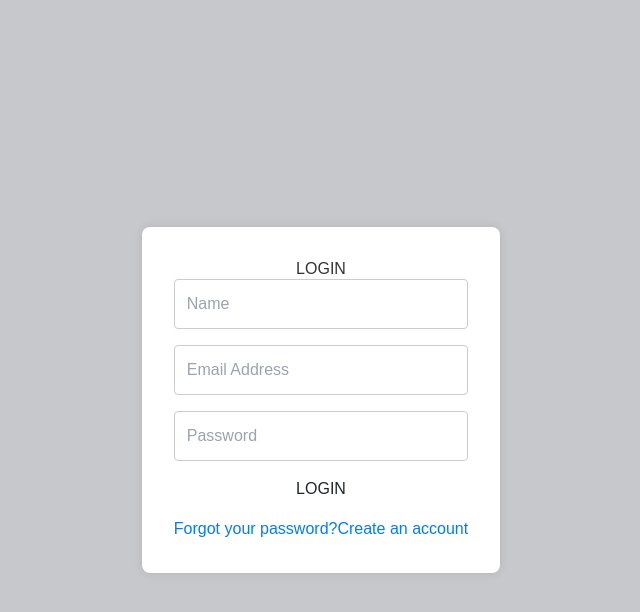
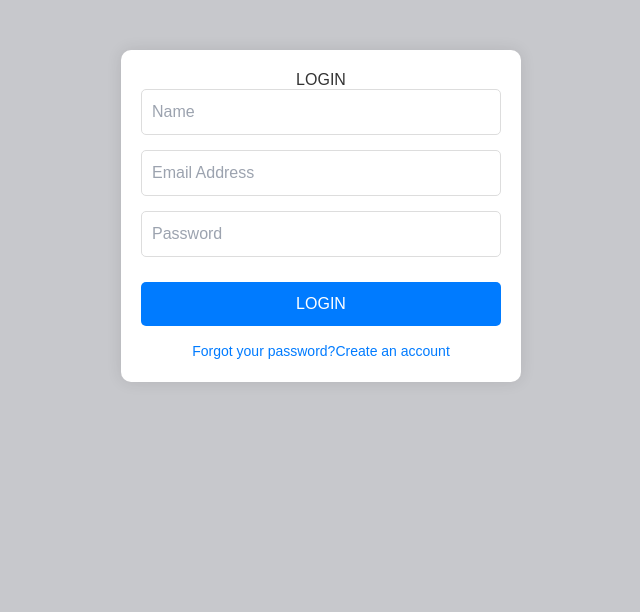
Before and after one commit to GathogoG/zuri-trends-mall, a React (Vite) app in the folder Frontend/zuri-trends/: page /login in a window 1280 px wide. Shown: the top 612 px of the page, without its empty margins (319-959 px from the left). Built offline with nearby package versions, Linux system fonts and the light colour scheme.

Commit message:
styled login and signup

```diff
--- a/Frontend/zuri-trends/src/components/Login/Login.css
+++ b/Frontend/zuri-trends/src/components/Login/Login.css
@@ -1,88 +1,90 @@
-/* Login.css */
-
 body {
-  font-family: 'Arial', sans-serif;
-  background: #f0f0f0;
-  display: flex;
-  justify-content: center;
-  align-items: center;
-  height: 100vh;
-  margin: 0;
+  background-color: #f7f7f7;
+  font-family: Arial, sans-serif;
 }
 
 .login-container {
-  background: #fff;
-  padding: 2em;
-  border-radius: 8px;
-  box-shadow: 0 0 10px rgba(0, 0, 0, 0.1);
+  width: 100%;
   max-width: 400px;
-  width: 100%;
+  margin: 50px auto;
+  padding: 20px;
+  background-color: #fff;
+  border-radius: 10px;
+  box-shadow: 0px 0px 15px rgba(0, 0, 0, 0.1);
+}
+
+form {
+  display: flex;
+  flex-direction: column;
 }
 
 h2 {
   text-align: center;
-  margin-bottom: 1em;
+  color: #333;
+  margin-bottom: 20px;
+}
+
+.input-group {
+  margin-bottom: 15px;
+  display: flex;
+  flex-direction: column;
+}
+
+.input-group input {
+  padding: 10px;
+  border: 1px solid #ddd;
+  border-radius: 5px;
+  font-size: 16px;
   color: #333;
 }
 
-.input-group {
-  margin-bottom: 1em;
+.input-group input:focus {
+  outline: none;
+  border-color: #007bff;
+  box-shadow: 0px 0px 5px rgba(0, 123, 255, 0.3);
 }
 
-input[type="text"],
-input[type="email"],
-input[type="password"] {
-  width: 100%;
-  padding: 0.75em;
-  border: 1px solid #ccc;
-  border-radius: 4px;
-  box-sizing: border-box;
+button[type="submit"] {
+  padding: 10px;
+  background-color: #007bff;
+  color: #fff;
+  border: none;
+  border-radius: 5px;
+  font-size: 16px;
+  cursor: pointer;
+  margin-top: 10px;
 }
 
-input[type="text"]:focus,
-input[type="email"]:focus,
-input[type="password"]:focus {
-  border-color: #007bff;
-  outline: none;
-}
-
-button {
-  width: 100%;
-  padding: 0.75em;
-  background: #007bff;
-  border: none;
-  border-radius: 4px;
-  color: #fff;
-  font-size: 1em;
-  cursor: pointer;
-}
-
-button:hover {
-  background: #0056b3;
+button[type="submit"]:hover {
+  background-color: #0056b3;
 }
 
 .extra-links {
-  text-align: center;
-  margin-top: 1em;
+  display: flex;
+  justify-content: space-between;
+  margin-top: 15px;
 }
 
 .extra-links a {
   color: #007bff;
   text-decoration: none;
+  font-size: 14px;
 }
 
 .extra-links a:hover {
   text-decoration: underline;
 }
 
-.error-message {
-  color: #e74c3c;
+.success-message {
+  color: #28a745;
   text-align: center;
-  margin-bottom: 1em;
+  font-size: 14px;
+  margin-bottom: 15px;
 }
 
-.success-message {
-  color: #2ecc71;
+.error-message {
+  color: #dc3545;
   text-align: center;
-  margin-bottom: 1em;
+  font-size: 14px;
+  margin-bottom: 15px;
 }
--- a/Frontend/zuri-trends/src/components/Signup/Signup.css
+++ b/Frontend/zuri-trends/src/components/Signup/Signup.css
@@ -1,87 +1,90 @@
-
 body {
-  font-family: 'Arial', sans-serif;
-  background: #f0f0f0;
-  display: flex;
-  justify-content: center;
-  align-items: center;
-  height: 100vh;
-  margin: 0;
+  background-color: #f7f7f7;
+  font-family: Arial, sans-serif;
 }
 
 .signup-container {
-  background: #fff;
-  padding: 2em;
-  border-radius: 8px;
-  box-shadow: 0 0 10px rgba(0, 0, 0, 0.1);
+  width: 100%;
   max-width: 400px;
-  width: 100%;
+  margin: 50px auto;
+  padding: 20px;
+  background-color: #fff;
+  border-radius: 10px;
+  box-shadow: 0px 0px 15px rgba(0, 0, 0, 0.1);
+}
+
+form {
+  display: flex;
+  flex-direction: column;
 }
 
 h2 {
   text-align: center;
-  margin-bottom: 1em;
+  color: #333;
+  margin-bottom: 20px;
+}
+
+.input-group {
+  margin-bottom: 15px;
+  display: flex;
+  flex-direction: column;
+}
+
+.input-group input {
+  padding: 10px;
+  border: 1px solid #ddd;
+  border-radius: 5px;
+  font-size: 16px;
   color: #333;
 }
 
-.input-group {
-  margin-bottom: 1em;
+.input-group input:focus {
+  outline: none;
+  border-color: #007bff;
+  box-shadow: 0px 0px 5px rgba(0, 123, 255, 0.3);
 }
 
-input[type="text"],
-input[type="email"],
-input[type="password"] {
-  width: 100%;
-  padding: 0.75em;
-  border: 1px solid #ccc;
-  border-radius: 4px;
-  box-sizing: border-box;
+button[type="submit"] {
+  padding: 10px;
+  background-color: #007bff;
+  color: #fff;
+  border: none;
+  border-radius: 5px;
+  font-size: 16px;
+  cursor: pointer;
+  margin-top: 10px;
 }
 
-input[type="text"]:focus,
-input[type="email"]:focus,
-input[type="password"]:focus {
-  border-color: #007bff;
-  outline: none;
-}
-
-button {
-  width: 100%;
-  padding: 0.75em;
-  background: #007bff;
-  border: none;
-  border-radius: 4px;
-  color: #fff;
-  font-size: 1em;
-  cursor: pointer;
-}
-
-button:hover {
-  background: #0056b3;
+button[type="submit"]:hover {
+  background-color: #0056b3;
 }
 
 .extra-links {
-  text-align: center;
-  margin-top: 1em;
+  display: flex;
+  justify-content: center;
+  margin-top: 15px;
 }
 
 .extra-links a {
   color: #007bff;
   text-decoration: none;
+  font-size: 14px;
 }
 
 .extra-links a:hover {
   text-decoration: underline;
 }
 
-.error-message {
-  color: #e74c3c;
+.success-message {
+  color: #28a745;
   text-align: center;
-  margin-bottom: 1em;
+  font-size: 14px;
+  margin-bottom: 15px;
 }
 
-.success-message {
-  color: #2ecc71;
+.error-message {
+  color: #dc3545;
   text-align: center;
-  margin-bottom: 1em;
+  font-size: 14px;
+  margin-bottom: 15px;
 }
```
